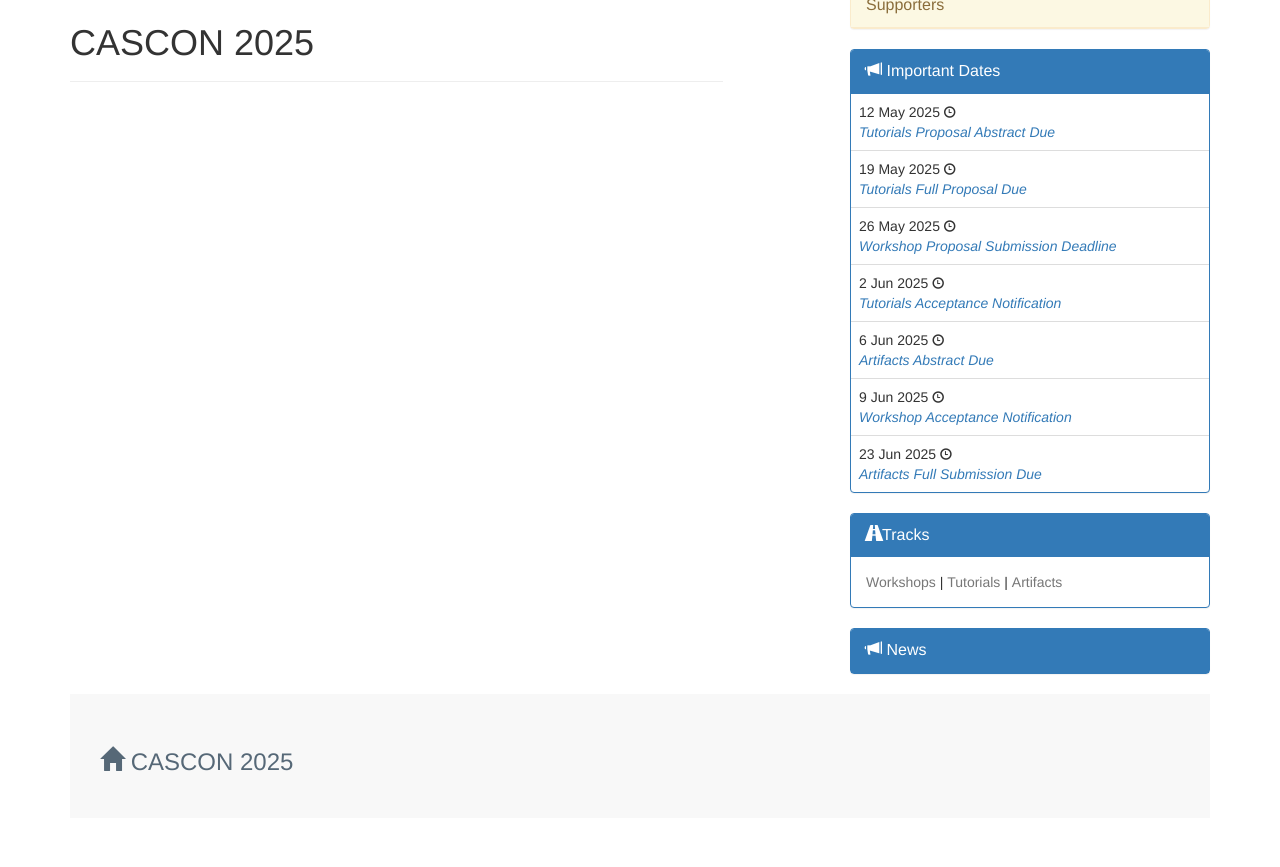
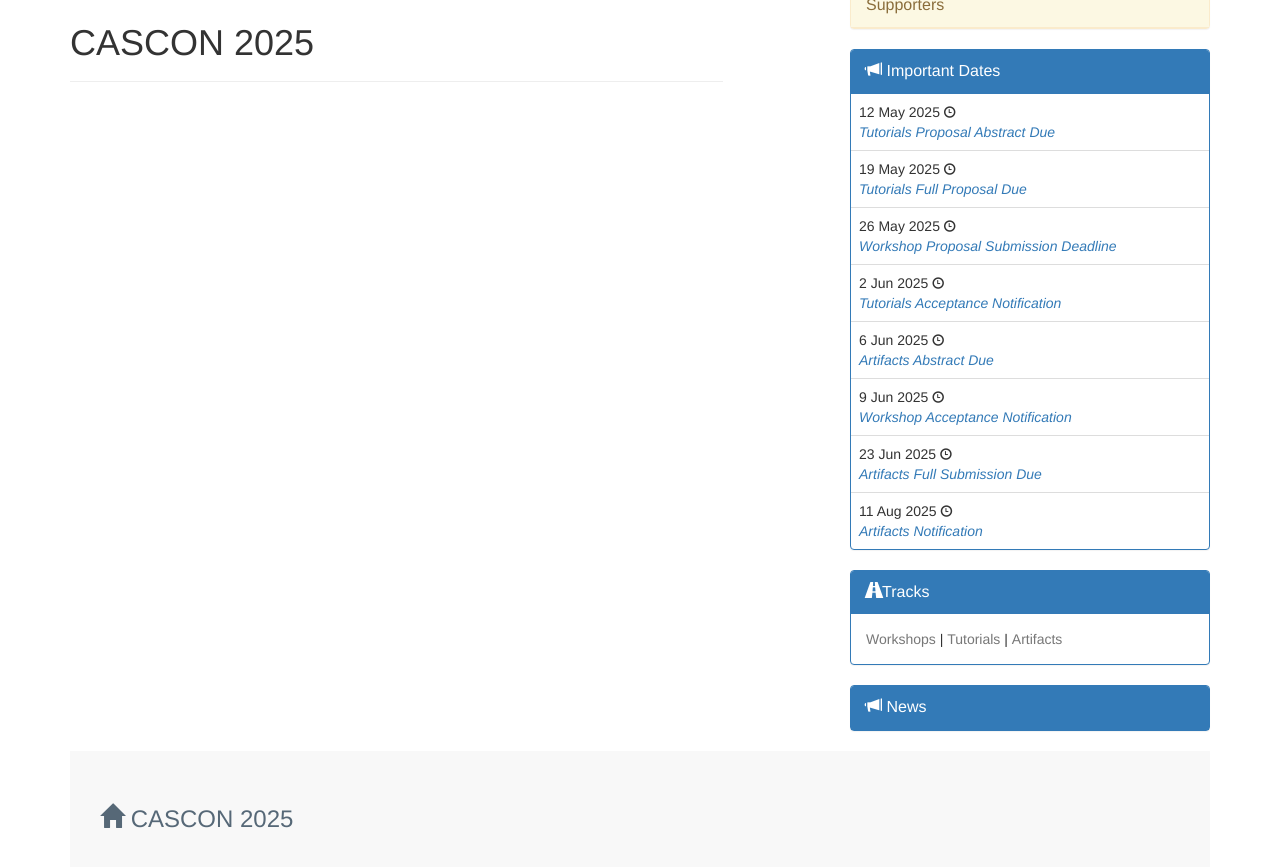
Before and after one commit to ICCSSE/CASCON2025, a Jekyll site: the page built from index.md, in a window 1280 px wide and 900 px high, scrolled down 655 px. Shown: the top 867 px of the window. Built offline with Jekyll 4.4.1, drawn with Linux system fonts in a browser that asks for light colours; before the commit the page ends 1498 px from its top, so only the background shows below that.

Commit message:
change timeline and add series to bar

```diff
--- a/_layouts/home.html
+++ b/_layouts/home.html
@@ -53,12 +53,6 @@
         </div>
         <table class="table table-hover ">
 
-
-
-
-
-
-
             <tr href="{{ site.baseurl }}/tracks/tutorials" class="clickable-row">
                 <td> 12 May 2025 <span title="" data-original-title="Timezone: AoE (UTC-12h)">
                     <small><span class="glyphicon glyphicon-time"></span></small></span><br>
@@ -101,6 +95,13 @@
                     <em class="text-primary">Artifacts Full Submission Due</em>
                 </td>
             </tr>
+            <tr href="{{ site.baseurl }}/tracks/artifacts" class="clickable-row">
+                <td> 11 Aug 2025 <span title="" data-original-title="Timezone: AoE (UTC-12h)">
+                    <small><span class="glyphicon glyphicon-time"></span></small></span><br>
+                    <em class="text-primary">Artifacts Notification</em>
+                </td>
+            </tr>
+
         </table>
     </div>
     <div class="panel panel-primary">
```
